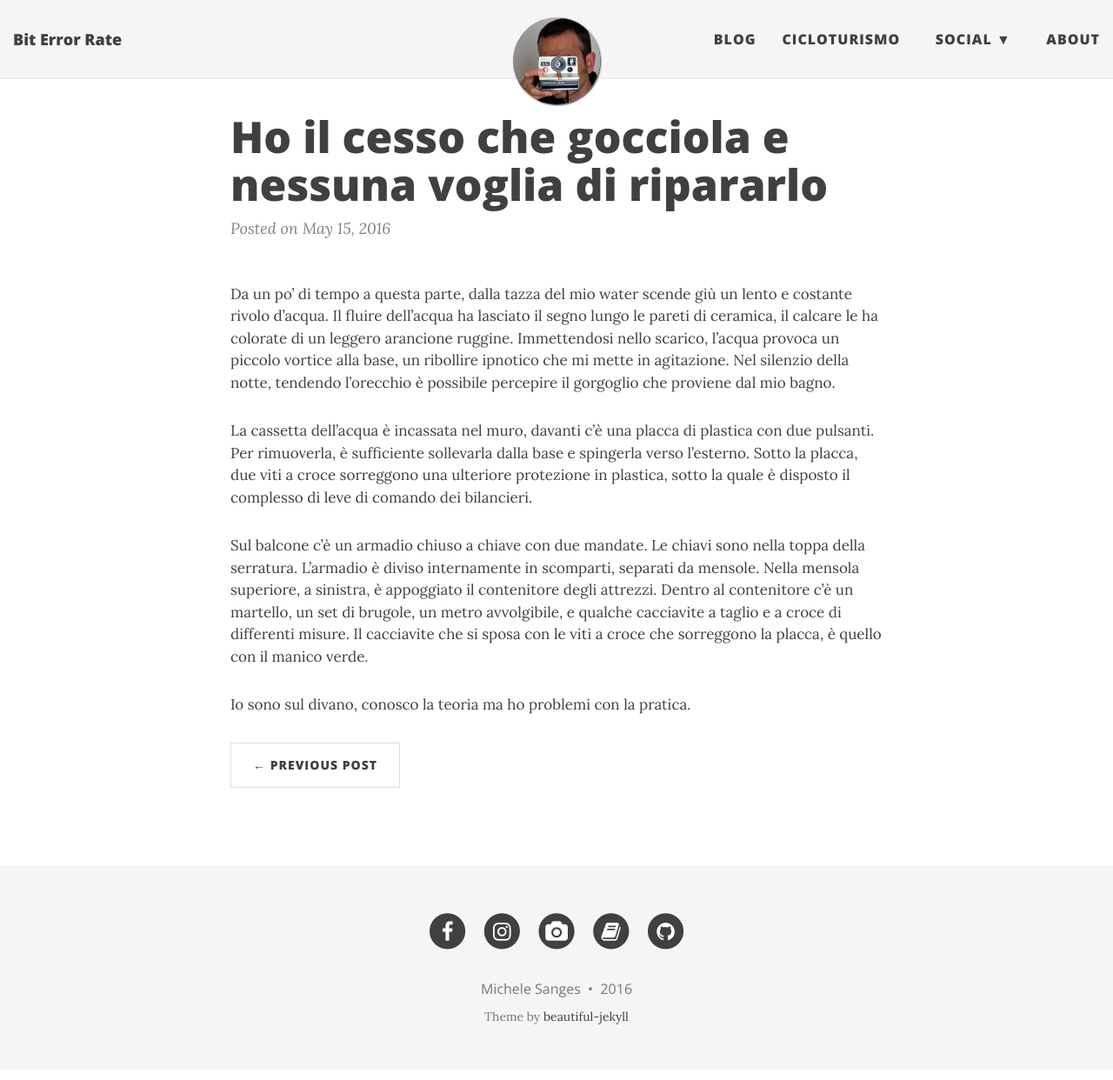
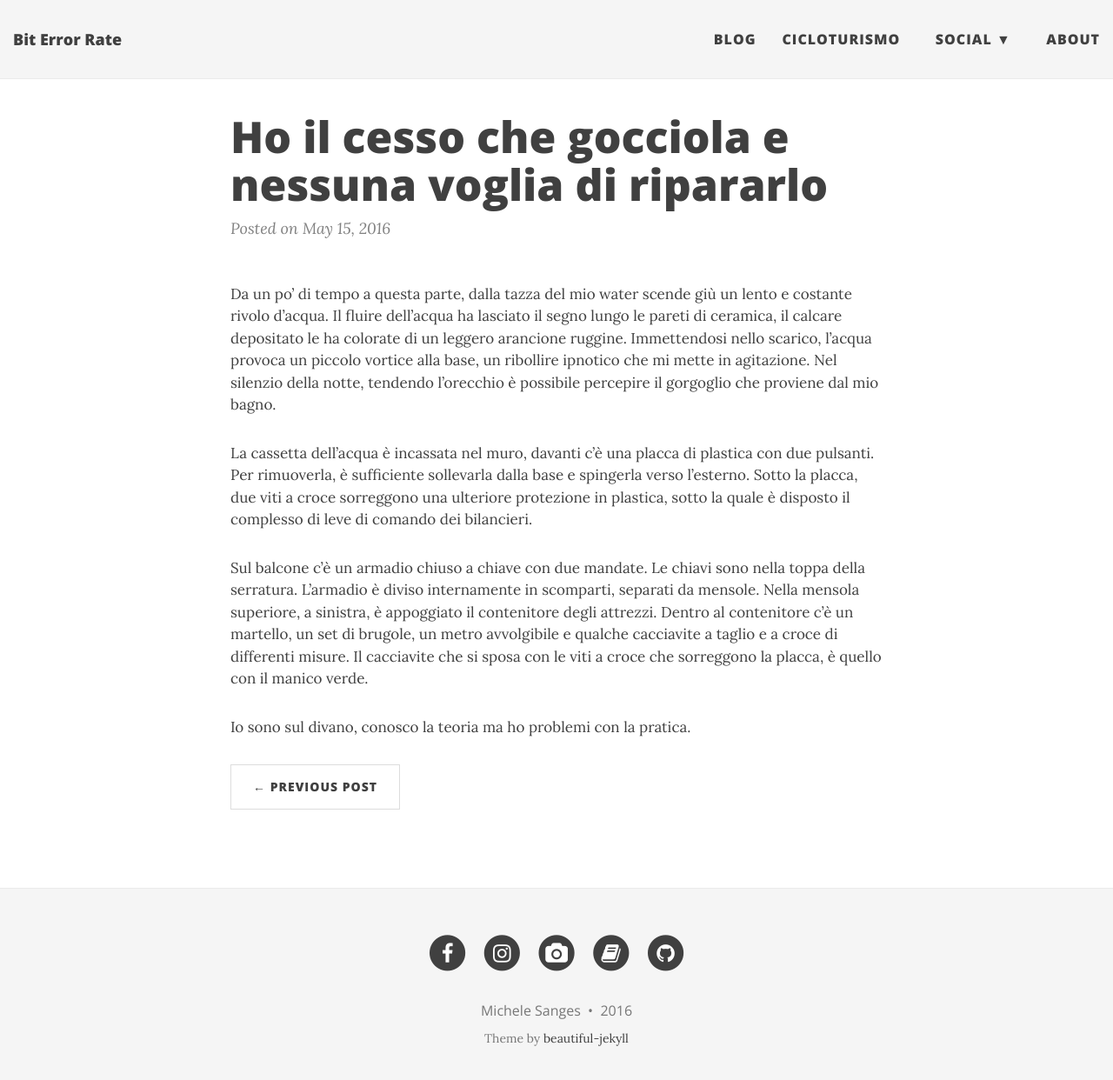
Before and after one commit to michelesanges/michelesanges.github.io, a Jekyll site: the page built from _posts/2016-05-15-nessuna voglia.markdown, in a window 1280 px wide and 1255 px high. Shown: the top 1242 px of the window at 87% size. Built offline with Jekyll 4.4.1, drawn with Linux system fonts in a browser that asks for light colours; nearby versions of some CDN libraries.

Commit message:
Rimozione avatar

```diff
--- a/_config.yml
+++ b/_config.yml
@@ -162,7 +162,7 @@ defaults:
       path: "" # all files
     values:
       layout: "page"
-      show-avatar: true
+      show-avatar: false
 
 # Exclude these files from production site
 exclude:
--- a/_posts/2016-05-15-nessuna voglia.markdown
+++ b/_posts/2016-05-15-nessuna voglia.markdown
@@ -2,10 +2,10 @@
 layout: post
 title:  "Ho il cesso che gocciola e nessuna voglia di ripararlo"
 ---
-Da un po' di tempo a questa parte, dalla tazza del mio water scende giù un lento e costante rivolo d'acqua. Il fluire dell'acqua ha lasciato il segno lungo le pareti di ceramica, il calcare le ha colorate di un leggero arancione ruggine. Immettendosi nello scarico, l'acqua provoca un piccolo vortice alla base, un ribollire ipnotico che mi mette in agitazione. Nel silenzio della notte, tendendo l'orecchio è possibile percepire il gorgoglio che proviene dal mio bagno.
+Da un po' di tempo a questa parte, dalla tazza del mio water scende giù un lento e costante rivolo d'acqua. Il fluire dell'acqua ha lasciato il segno lungo le pareti di ceramica, il calcare depositato le ha colorate di un leggero arancione ruggine. Immettendosi nello scarico, l'acqua provoca un piccolo vortice alla base, un ribollire ipnotico che mi mette in agitazione. Nel silenzio della notte, tendendo l'orecchio è possibile percepire il gorgoglio che proviene dal mio bagno.
 
 La cassetta dell'acqua è incassata nel muro, davanti c'è una placca di plastica con due pulsanti. Per rimuoverla, è sufficiente sollevarla dalla base e spingerla verso l'esterno. Sotto la placca, due viti a croce sorreggono una ulteriore protezione in plastica, sotto la quale è disposto il complesso di leve di comando dei bilancieri.
 
-Sul balcone c'è un armadio chiuso a chiave con due mandate. Le chiavi sono nella toppa della serratura. L'armadio è diviso internamente in scomparti, separati da mensole. Nella mensola superiore, a sinistra, è appoggiato il contenitore degli attrezzi. Dentro al contenitore c'è un martello, un set di brugole, un metro avvolgibile, e qualche cacciavite a taglio e a croce di differenti misure. Il cacciavite che si sposa con le viti a croce che sorreggono la placca, è quello con il manico verde.
+Sul balcone c'è un armadio chiuso a chiave con due mandate. Le chiavi sono nella toppa della serratura. L'armadio è diviso internamente in scomparti, separati da mensole. Nella mensola superiore, a sinistra, è appoggiato il contenitore degli attrezzi. Dentro al contenitore c'è un martello, un set di brugole, un metro avvolgibile e qualche cacciavite a taglio e a croce di differenti misure. Il cacciavite che si sposa con le viti a croce che sorreggono la placca, è quello con il manico verde.
 
 Io sono sul divano, conosco la teoria ma ho problemi con la pratica.
```
